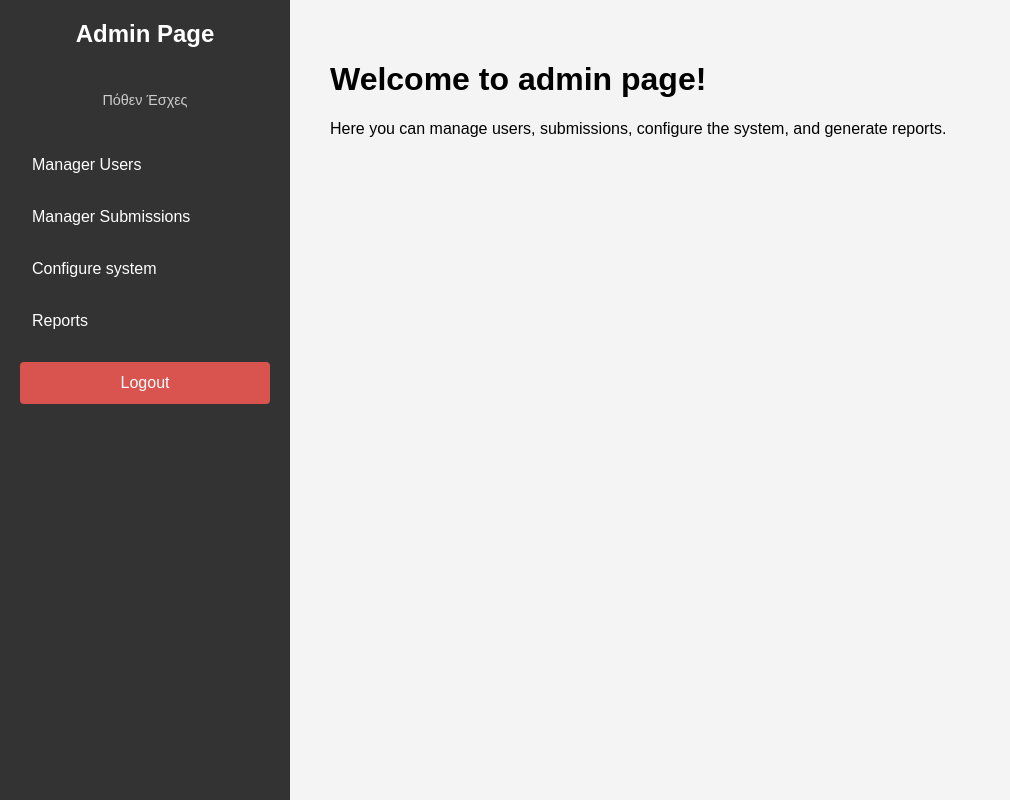
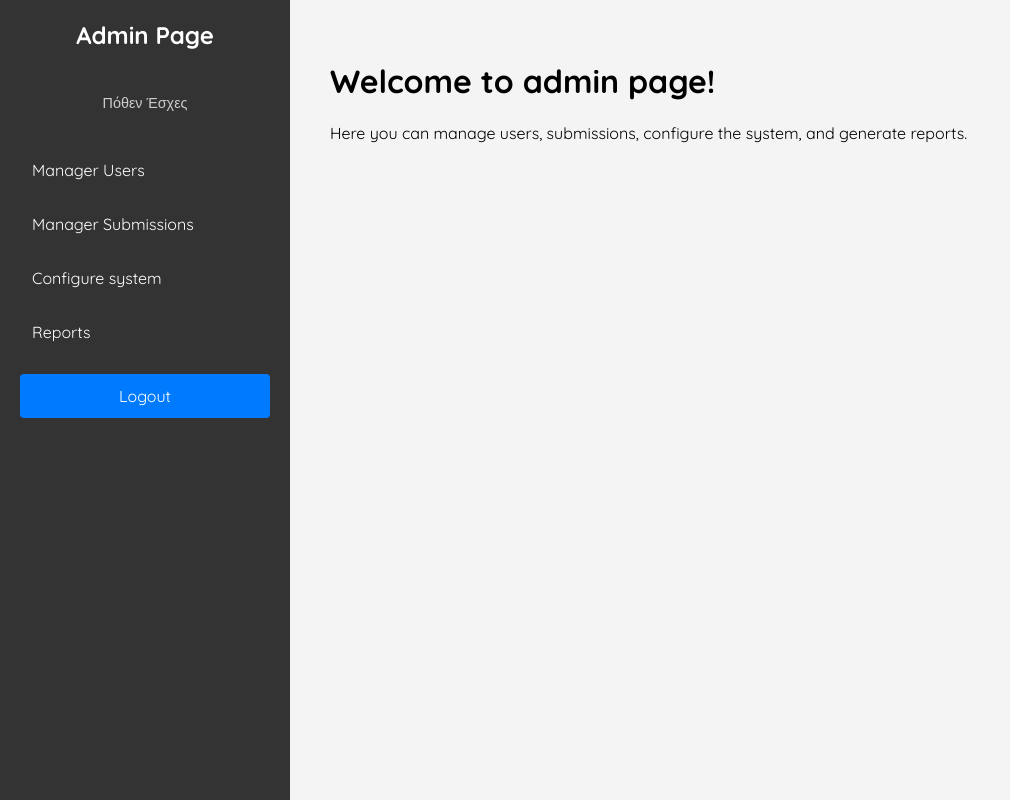
Before and after one commit to mariospgrz/RGS-university-team, a PHP site: page /Admin/Admin.html in a window 1280 px wide. Shown: the whole page, without its empty margins (0-1010 px from the left). Run offline with PHP 8.4, Linux system fonts and the light colour scheme.

Commit message:
minor changes in global.css and Admin.html to match the style

```diff
--- a/Admin/Admin.html
+++ b/Admin/Admin.html
@@ -5,6 +5,11 @@
     <meta charset="UTF-8">
     <meta name="viewport" content="width=device-width, initial-scale=1.0">
     <title>Admin Page</title>
+    <link rel="preconnect" href="https://fonts.googleapis.com">
+    <link rel="preconnect" href="https://fonts.gstatic.com" crossorigin>
+
+    <link href="https://fonts.googleapis.com/css2?family=Montserrat:ital,wght@0,100..900;1,100..900&family=Quicksand:wght@300..700&display=swap" rel="stylesheet">
+
     <link rel="stylesheet" href="../Assets/mainstyle/global.css">
 </head>
 
--- a/Assets/mainstyle/global.css
+++ b/Assets/mainstyle/global.css
@@ -220,13 +220,13 @@ button:hover {
 }
 
 .sidebar nav ul li a.logout-btn {
-    background-color: #d9534f;
+    background-color: #007bff;
     margin-top: 20px;
     text-align: center;
 }
 
 .sidebar nav ul li a.logout-btn:hover {
-    background-color: #c9302c;
+    background-color: #0056b3;
 }
 
 .main-content {
```
